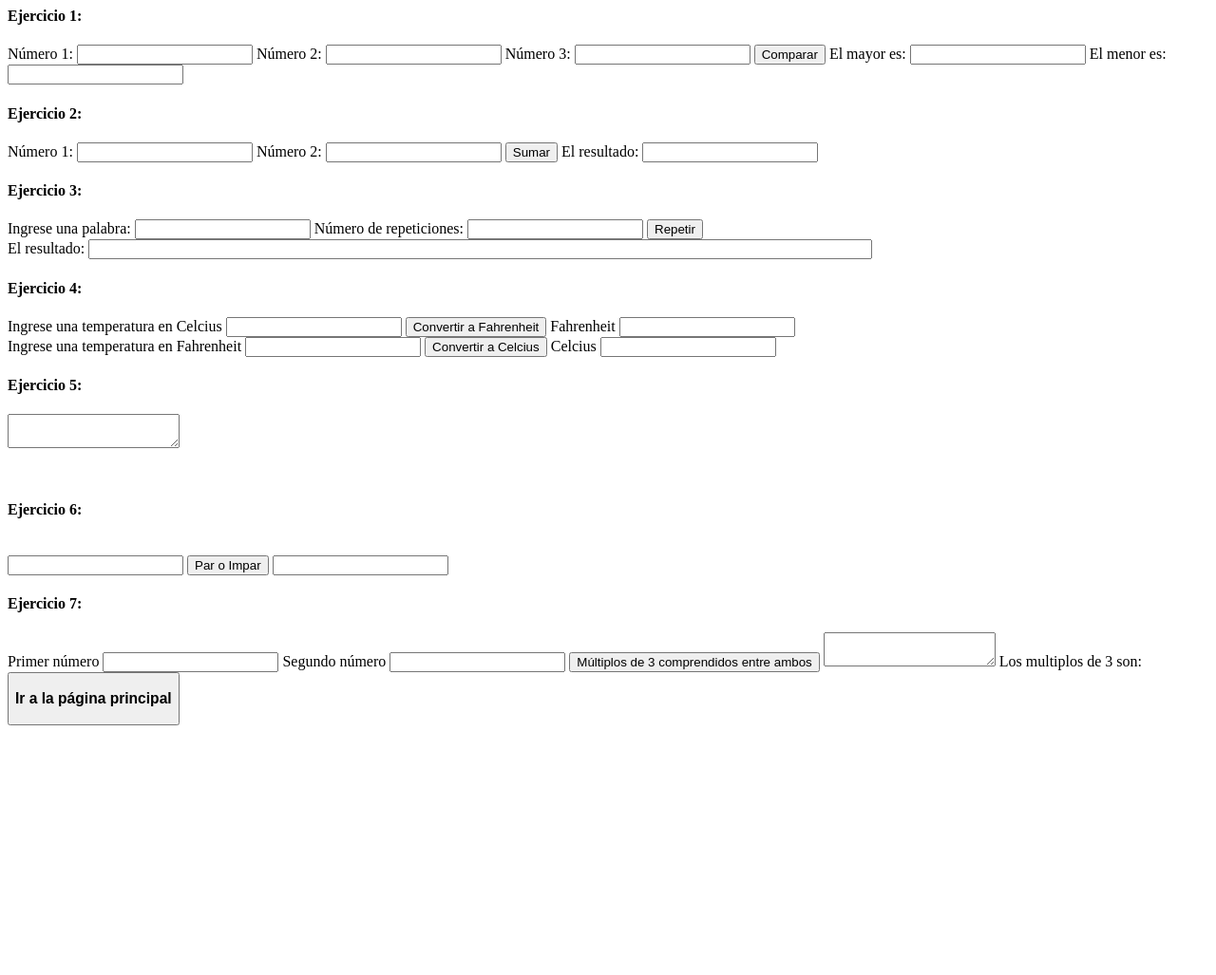
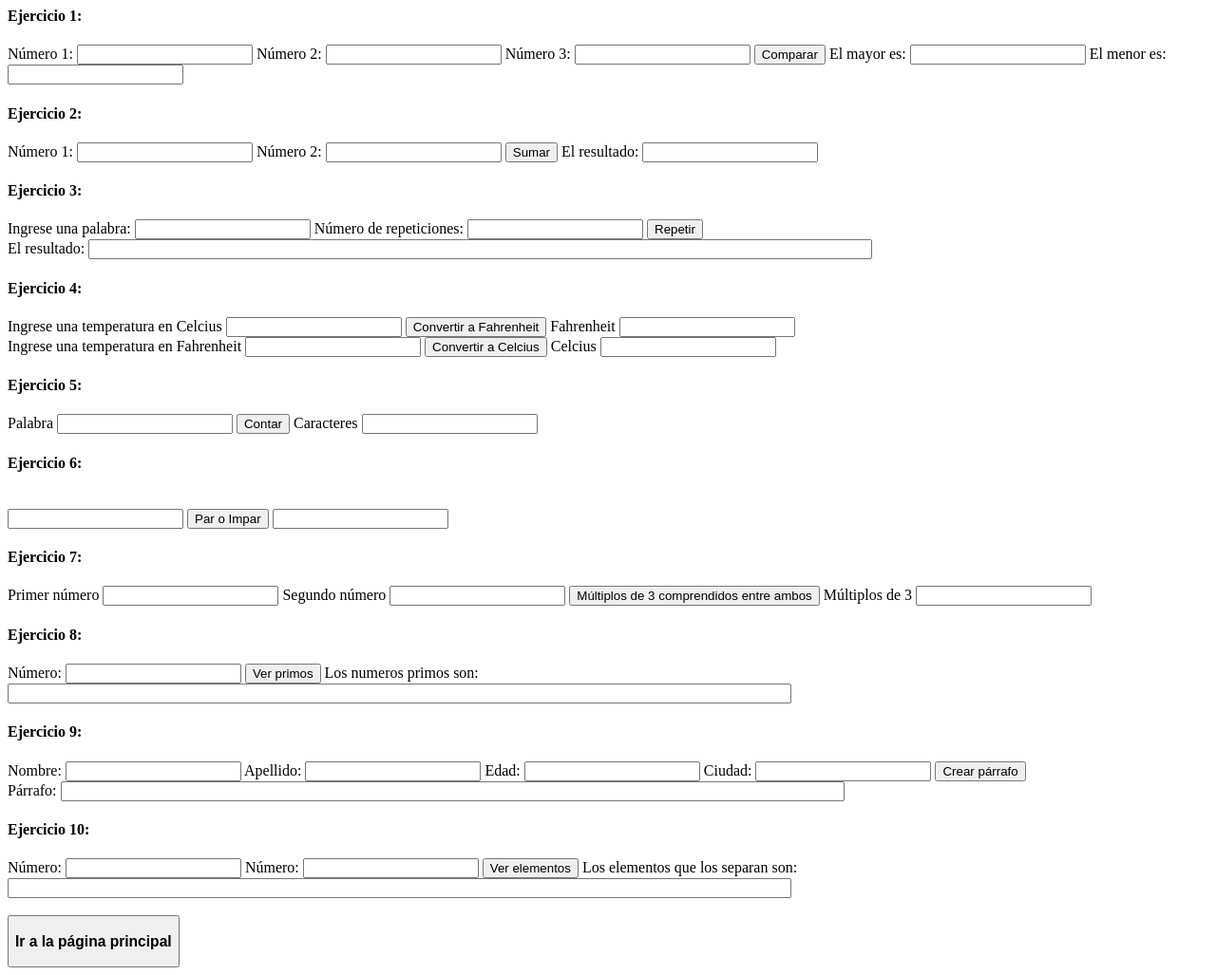
Before and after one commit to ImThePengu/GutierrezProg, a plain HTML site: page ejercicios.html in a window 1280 px wide. Shown: the whole page at 95% size. Before the commit the page ends 800 px from the top, so only its background shows below. Drawn offline with Linux system fonts and the light colour scheme.

Commit message:
finished

```diff
--- a/ejercicios.html
+++ b/ejercicios.html
@@ -131,12 +131,19 @@
 
     <h4>Ejercicio 5:</h4>
 
-    <textarea name="ej5_pal" onkeyup="func_ej5(this);"></textarea>
-    <p id="charNum"></p>
+    <label for="ej5_pal">Palabra</label>
+    <input type="text" id="ej5_pal">
+
+    <button onclick="func_ej5()">Contar</button>
+
+    <label for="ej5_nums">Caracteres</label>
+    <input type="text" id="ej5_nums">
 
     <script>
-        function func_ej5(obj){
-            document.getElementById("charNum").innerHTML ='Esta palabra o frase contiene '+ obj.value.length+' carácteres'
+        function func_ej5(){
+        const pal=document.getElementById('ej5_pal').value;
+        const ej5_nums = pal.length
+        document.getElementById('ej5_nums').value=ej5_nums
 
         }
     </script>
@@ -175,48 +182,121 @@
 
     <button onclick="func_ej7()"> Múltiplos de 3 comprendidos entre ambos</button>
 
-    <textarea name="ej7_mult"></textarea>
+    <label for="ej7_mult">Múltiplos de 3</label>
+    <input type="text" id="ej7_mult">
     <script>
         function func_ej7(){
             let ej7_num1=parseFloat(document.getElementById('ej7_num1').value)
             let ej7_num2=parseFloat(document.getElementById('ej7_num2').value)
-            var i=''
-            for ( i = "ej7_num1"; i <= "ej7_num2"; i++) {
-            if (i % 3 ==0)
-            document.getElementById("ej7_mult").value=  document.getElementById("ej7_mult").value + i
+            var acum=''
+            for (let i = ej7_num1; i <= ej7_num2; i++) {
+            if (i % 3==0 ){
+                acum += " " + i
 
             }
+
+        }
+        document.getElementById("ej7_mult").value= acum
+    }
+    </script>
+    <br>
+    <h4>Ejercicio 8:</h4>
+
+    <label for="ej8_n1">Número:</label>
+    <input type="number" id="ej8_n1">
+
+    <button onclick="func_ej8()">Ver primos</button>
+    <label for="ej8_prim">Los numeros primos son:</label>
+    <input type="text" id="ej8_prim" size="100">
+
+    <script>
+        function func_ej8(){
+            let ej8_n1 = parseFloat(document.getElementById('ej8_n1').value);
+            var ej8_test =true;
+            var ej8_ac ="";
+            for (let ej8_for1 = 2; ej8_for1 < ej8_n1; ej8_for1++) {
+                for (let ej8_for2 = 2; ej8_for2 < ej8_for1; ej8_for2++) {
+                 if (ej8_for1%ej8_for2===0){
+                    ej8_test = false;
+                }
+            }
+            if (ej8_test == true) {
+                ej8_ac += ej8_for1 + " // ";
+            } else{
+                ej8_test = true;
+            }
+        }
+            document.getElementById("ej8_prim").value = ej8_ac;
         }
     </script>
+    <br>
 
-<script>
-    /**
-    * Funcion para calcular si el numero es multiplo
-    * utilizando el modulo de la division
-    */
-    function multiple(valor, multiple)
-    {
-        resto = valor % multiple;
-        if(resto==0)
-            return true;
-        else
-            return false;
-    }
+    <h4>Ejercicio 9:</h4>
 
-    // Arrays que contendran los valores multiples del 3 y del 5
-    var multiples_3=[];
-    var multiples_5=[];
+    <label for="ej9_nom">Nombre:</label>
+    <input type="text" id="ej9_nom">
 
-    // bucle del 1 al 100
-    for(var i="ej7_num1";i<="ej7_num2";i++)
-    {
-        if(multiple(i,3))
-            multiples_3.push(i);
+    <label for="ej9_ape">Apellido:</label>
+    <input type="text" id="ej9_ape">
 
-    }
-    document.write("Los multiplos de 3 son: ",multiples_3);
-</script>
+    <label for="ej9_edad">Edad:</label>
+    <input type="number" id="ej9_edad">
 
+    <label for="ej9_ciu">Ciudad:</label>
+    <input type="text" id="ej9_ciu">
+
+    <button onclick="func_ej9()">Crear párrafo</button>
+    <br>
+    <label for="ej9_parra">Párrafo:</label>
+    <input type="text" id="ej9_parra" size="100">
+
+    <script>
+        function func_ej9(){
+            document.getElementById("ej9_parra").value = "Mi nombre es "+ document.getElementById('ej9_nom').value +" "+ document.getElementById('ej9_ape').value +", tengo "+ parseFloat(document.getElementById('ej9_edad').value) + " años. Nací en la ciudad de " + document.getElementById('ej9_ciu').value;
+        }
+    </script>
+    <br>
+
+    <h4>Ejercicio 10:</h4>
+
+    <label for="ej10_n1">Número:</label>
+    <input type="number" id="ej10_n1">
+
+    <label for="ej10_n2">Número:</label>
+    <input type="number" id="ej10_n2">
+
+    <button onclick="func_ej10()">Ver elementos</button>
+    <label for="ej10_entre">Los elementos que los separan son:</label>
+    <input type="text" id="ej10_entre" size="100">
+
+    <script>
+        function func_ej10(){
+            let ej10_n1 = parseFloat(document.getElementById('ej10_n1').value);
+            let ej10_n2 = parseFloat(document.getElementById('ej10_n2').value);
+            var ej10_ac ="";
+            if(ej10_n2>ej10_n1) {
+                    for (let ej10_for=ej10_n1+1; ej10_for < ej10_n2; ej10_for++){
+                        if (ej10_for==(ej10_n2-1)){
+                         ej10_ac += ej10_for;
+                     } else{
+                            ej10_ac += ej10_for + ",";
+                        }
+                 }
+                 document.getElementById("ej10_entre").value = ej10_ac;
+             } else {
+                for (let ej10_for=ej10_n1-1; ej10_for > ej10_n2; ej10_for--){
+                        if (ej10_for==(ej10_n2+1)){
+                         ej10_ac += ej10_for;
+                     } else{
+                            ej10_ac += ej10_for + ",";
+                        }
+                 }
+                 document.getElementById("ej10_entre").value = ej10_ac;
+             }
+            }
+
+    </script>
+    <br>
     <br>
     <button onclick="window.location.href='index.html'"><h3>Ir a la página principal</h3></button>
 </body>
```
